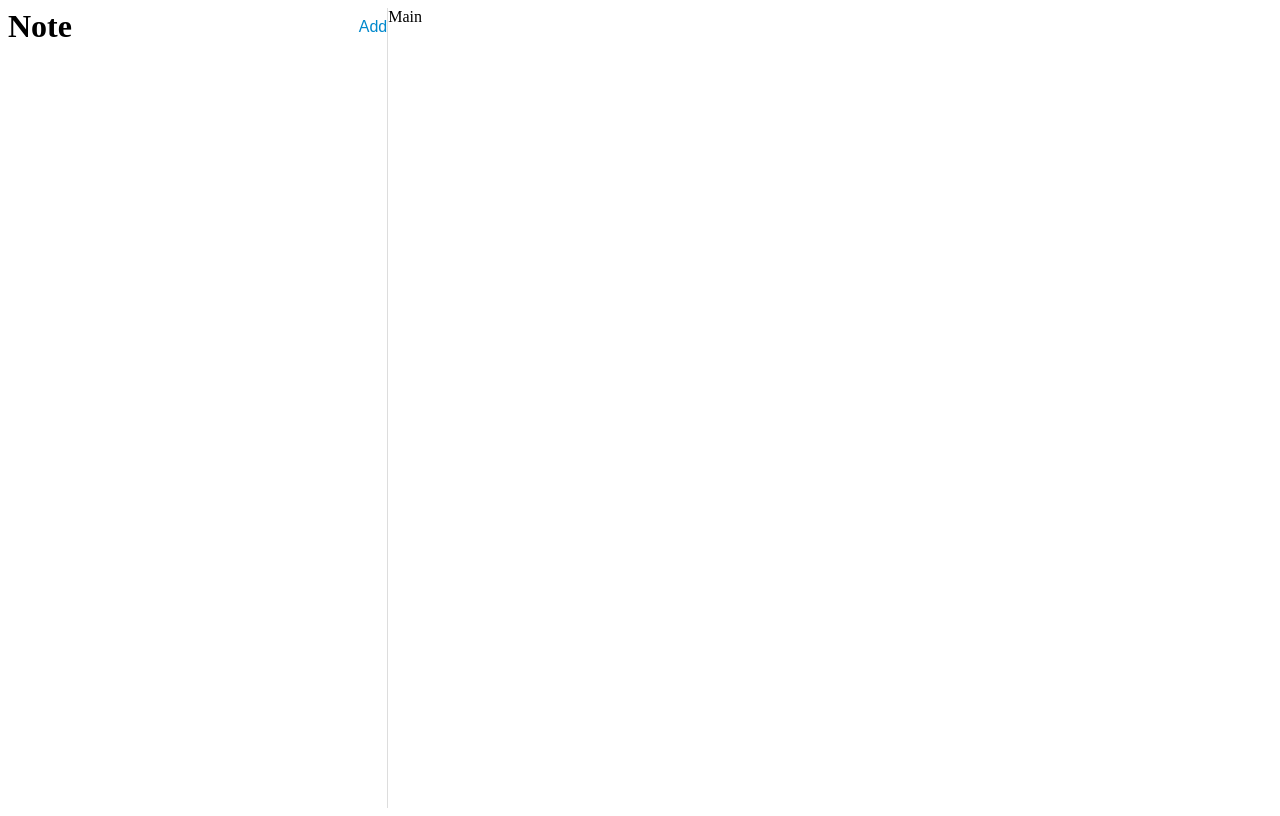
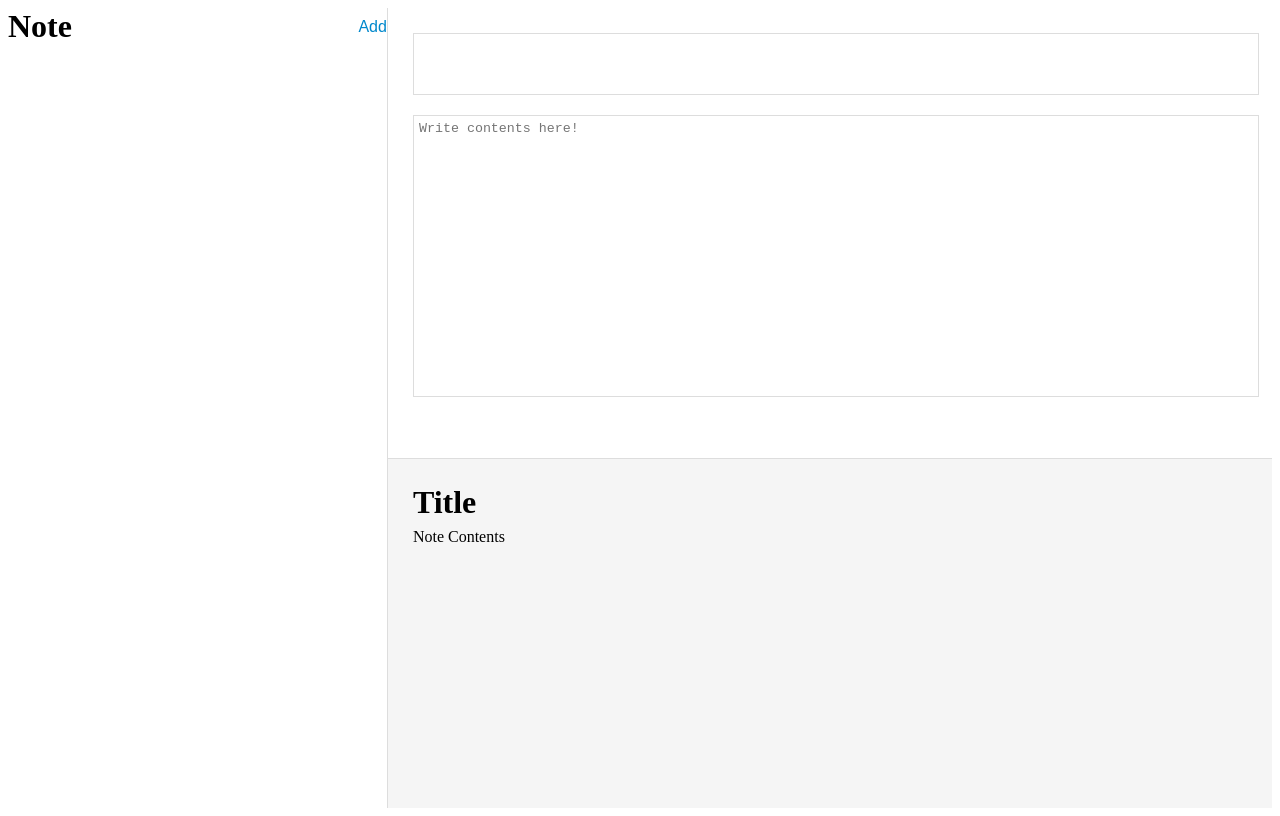
Before and after one commit to ToyamaHideki/react-note-app, a React (Vite) app: page / in a window 1280 px wide. Built offline with nearby package versions, Linux system fonts and the light colour scheme.

Commit message:
Main.jsxのレイアウトを設定、css適用

```diff
--- a/src/App.css
+++ b/src/App.css
@@ -7,10 +7,56 @@
 }
 
 /******************************************
+*               MAIN CSS                  *
+*******************************************/
+
+.main {
+  width: 70%;
+  height: 100vh;
+}
+
+.main__noteEdit,
+.main__notePreview {
+  height: 50vh;
+}
+
+.main__noteEdit {
+  padding: 25px;
+}
+.main__noteEdit input,
+textarea {
+  display: block;
+  border: 1px solid #ddd;
+  margin-bottom: 20px;
+  width: 100%;
+  height: calc(50vh - 130px);
+  padding: 5px;
+  resize: none;
+}
+.main__noteEdit input{
+  height: 50px;
+  font-size: 1.5rem;
+}
+
+.main__notePreview {
+  border-top: 1px solid #ddd;
+  overflow-y: scroll;
+  background:rgba(0,0,0,0.04);
+}
+.main__previewTitle{
+  padding: 25px 25px 0 25px;
+  margin: 0;
+}
+.main__markdownPreciew {
+  padding: 0 25px 25px 25px;
+  line-height: 2rem;
+}
+
+/******************************************
 *               SIDEBAR CSS               *
 *******************************************/
 
-button{
+button {
   background: none;
   border: none;
   color: #08c;
@@ -31,7 +77,7 @@ button{
   justify-content: space-between;
 }
 
-.sidebar__header h1{
+.sidebar__header h1 {
   margin: 0;
 }
 
@@ -44,18 +90,18 @@ button{
   cursor: pointer;
   transition: all 0.3s;
 }
-.sidebar__note:hover{
-background-color:#f1f1f1 ;
+.sidebar__note:hover {
+  background-color: #f1f1f1;
 }
-.sidebar__note.active{
-  background-color:#f1f1f1 ;
+.sidebar__note.active {
+  background-color: #f1f1f1;
 }
 
 .sidebar__note p {
   margin: 10px 0;
 }
 
-.sidebar__note small{
+.sidebar__note small {
   color: #999;
 }
 
--- a/src/App.jsx
+++ b/src/App.jsx
@@ -5,8 +5,12 @@ import Sidebar from "./components/Sidebar/Sidebar";
 import uuid from "react-uuid";
 
 function App() {
+
+  // 複数のノートを配列として格納
   const [notes, setNotes] = useState([]);
+  // 選択されたオブジェクトのIDを保持する。
   const [activeNote, setActiveNote] = useState(false);
+
 
   /*****************************************
    *        ノートを追加する処理
--- a/src/components/Main/Main.jsx
+++ b/src/components/Main/Main.jsx
@@ -2,7 +2,18 @@ import React from 'react'
 
 const Main = () => {
   return (
-    <div>Main</div>
+    <div className='main'>
+      <div className="main__noteEdit">
+        <input type="text" />
+        <textarea placeholder="Write contents here!" ></textarea>
+      </div>
+
+      <div className="main__notePreview">
+        <h1 className='main__previewTitle'> Title </h1>
+        <div className='main__markdownPreciew'> Note Contents</div>
+      </div>
+
+    </div>
   )
 }
 
```
